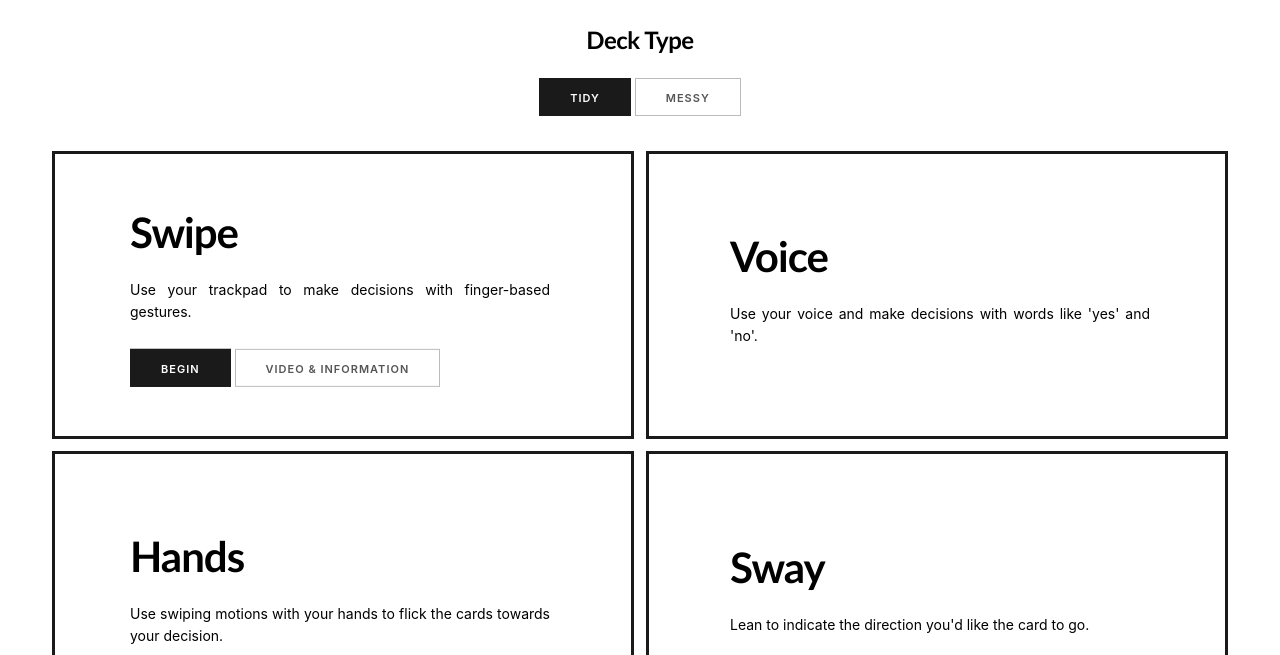
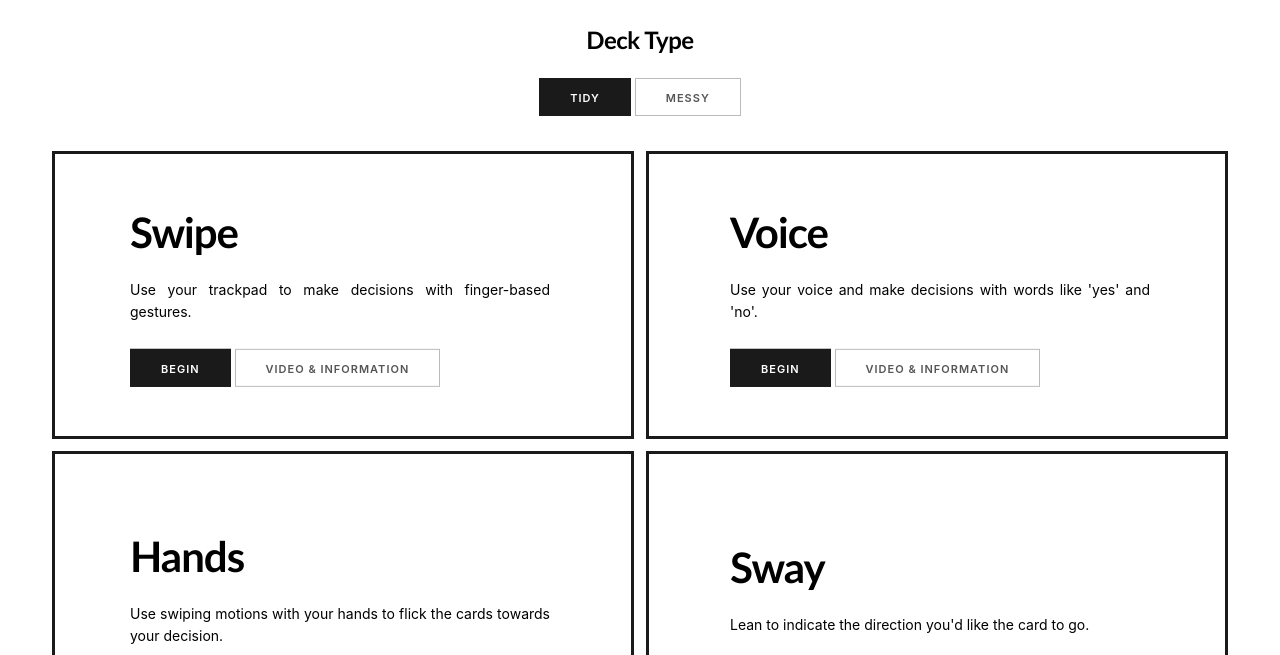
Before and after one commit to lrholmes/binary, a website: page index.html in a window 1280 px wide. Shown: the part 145-800 px from the top of the page. Drawn offline with nearby package versions, Linux system fonts and the light colour scheme; files that its build step writes are made by us from their sources; files whose address does not match are found by name.

Commit message:
Add voice panel and information

```diff
--- a/index.html
+++ b/index.html
@@ -22,14 +22,14 @@
           </div>
       </div>
       <div class="item">
-        <a href="/voice/">
           <div class="inner">
             <div class="text">
               <h2>Voice</h2>
               <p>Use your voice and make decisions with words like 'yes' and 'no'.</p>
+              <a class="button button-primary" href="/swipe/">Begin</a>
+              <button data-modal="voice" class="modal--button button">Video & Information</button>
             </div>
           </div>
-        </a>
       </div>
       <div class="item">
         <a href="/hands/">
--- a/js/app.js
+++ b/js/app.js
@@ -16,6 +16,11 @@ var fruits = ['Bananas', 'Apples', 'Oranges', 'Strawberries', 'Grapes', 'Pineapp
 var itemData = {
   'swipe': {
     title: 'Swipe',
+    video: 'swipe.mp4',
+    desc: 'This interaction aims to provide context to the audience by closely replicating the Tinder swiping experience. This is achieved by replacing the mouse cursor functionality with direct control of the cards, so as a user moves their finger on the computer’s trackpad, this movement is emulated on-screen. Once the user passes the card past the left or right threshold, it will continue to be dismissed off-screen in that direction. Despite not having the visual finger-to-element connection that a touchscreen enables, this interaction does work to provide a simple application of Mine’s concept - removing the need to interact with abstract interface elements can increase the sense of immersion.'
+  },
+  'voice': {
+    title: 'Voice',
     video: 'swipe.mp4',
     desc: 'This interaction aims to provide context to the audience by closely replicating the Tinder swiping experience. This is achieved by replacing the mouse cursor functionality with direct control of the cards, so as a user moves their finger on the computer’s trackpad, this movement is emulated on-screen. Once the user passes the card past the left or right threshold, it will continue to be dismissed off-screen in that direction. Despite not having the visual finger-to-element connection that a touchscreen enables, this interaction does work to provide a simple application of Mine’s concept - removing the need to interact with abstract interface elements can increase the sense of immersion.'
   }
```
Also changed, not shown: dist/index.html, dist/js/app.js.
